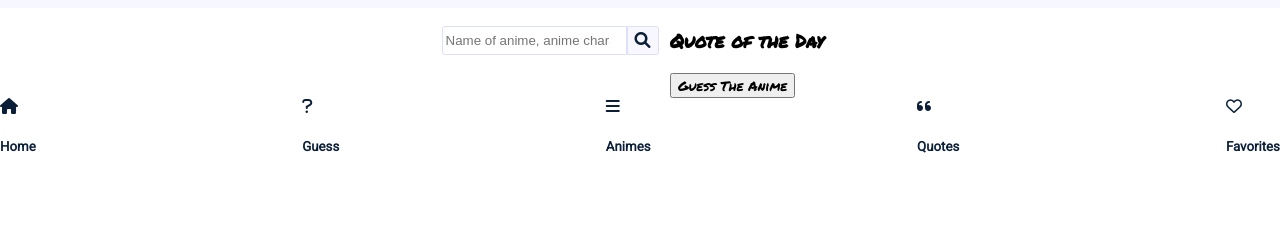
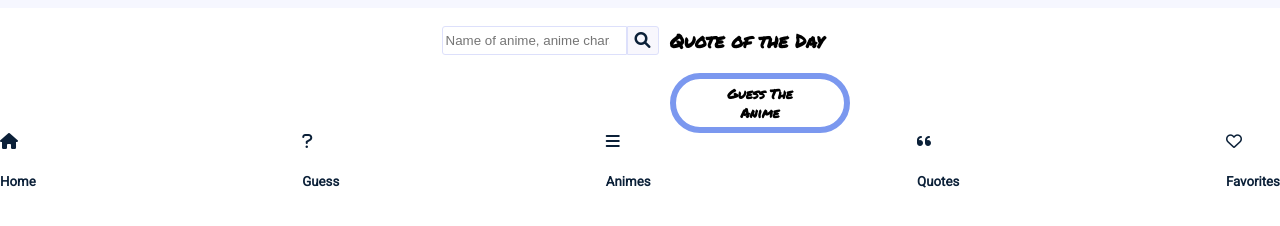
Before and after one commit to heerakmoon/AJAX-project, a website: page index.html in a window 1280 px wide. Shown: the part 50-276 px from the top of the page. Drawn offline with Linux system fonts and the light colour scheme.

Commit message:
Styled 'Guess the Anime' button

```diff
--- a/css/styles.css
+++ b/css/styles.css
@@ -12,6 +12,14 @@ header {
 h3,
 button {
   font-family: "Permanent Marker", cursive;
+}
+
+button {
+  font-weight: bold;
+  background-color: white;
+  border: 6px solid rgb(123, 152, 239);
+  border-radius: 30px;
+  padding: 5px 30px;
 }
 
 i,
```
